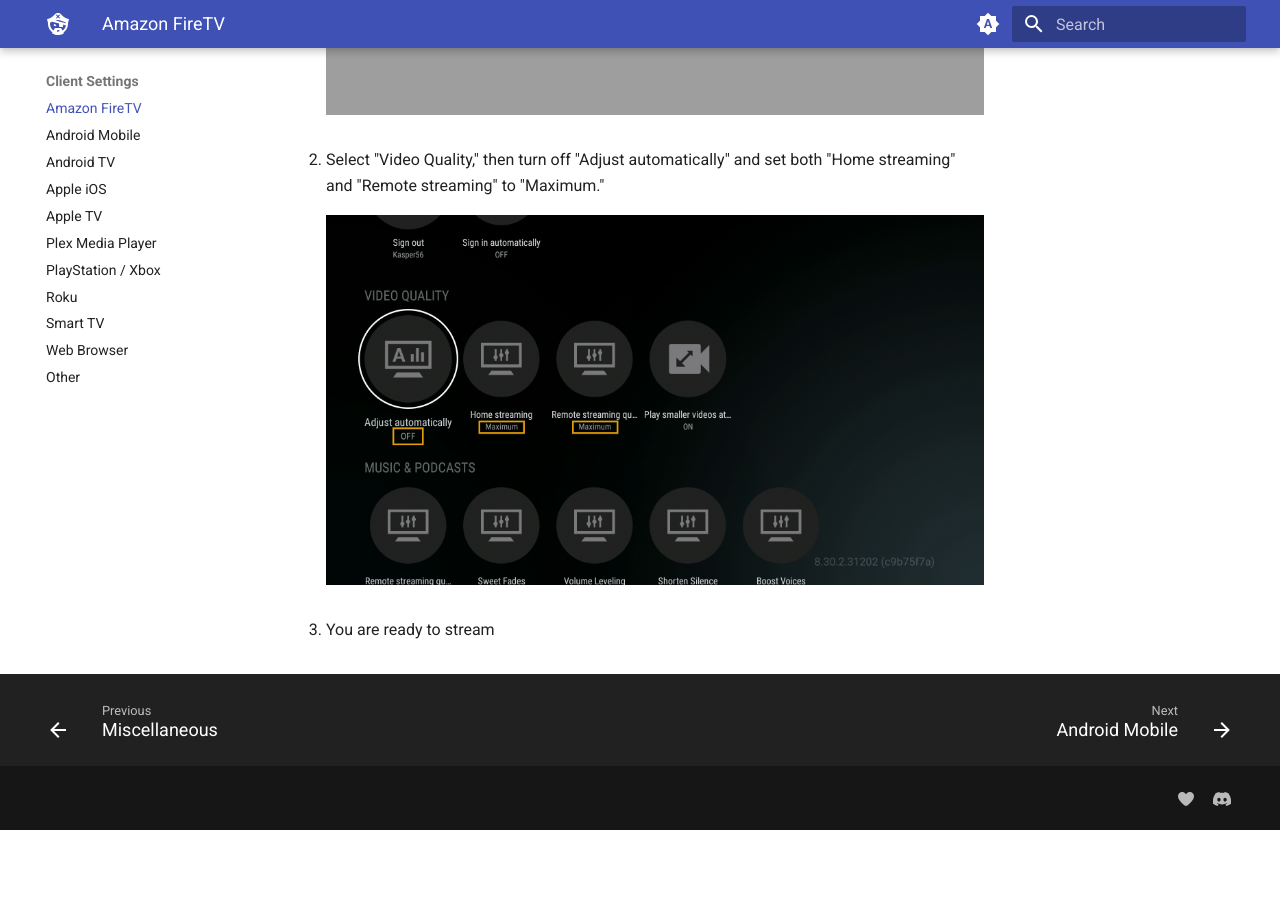
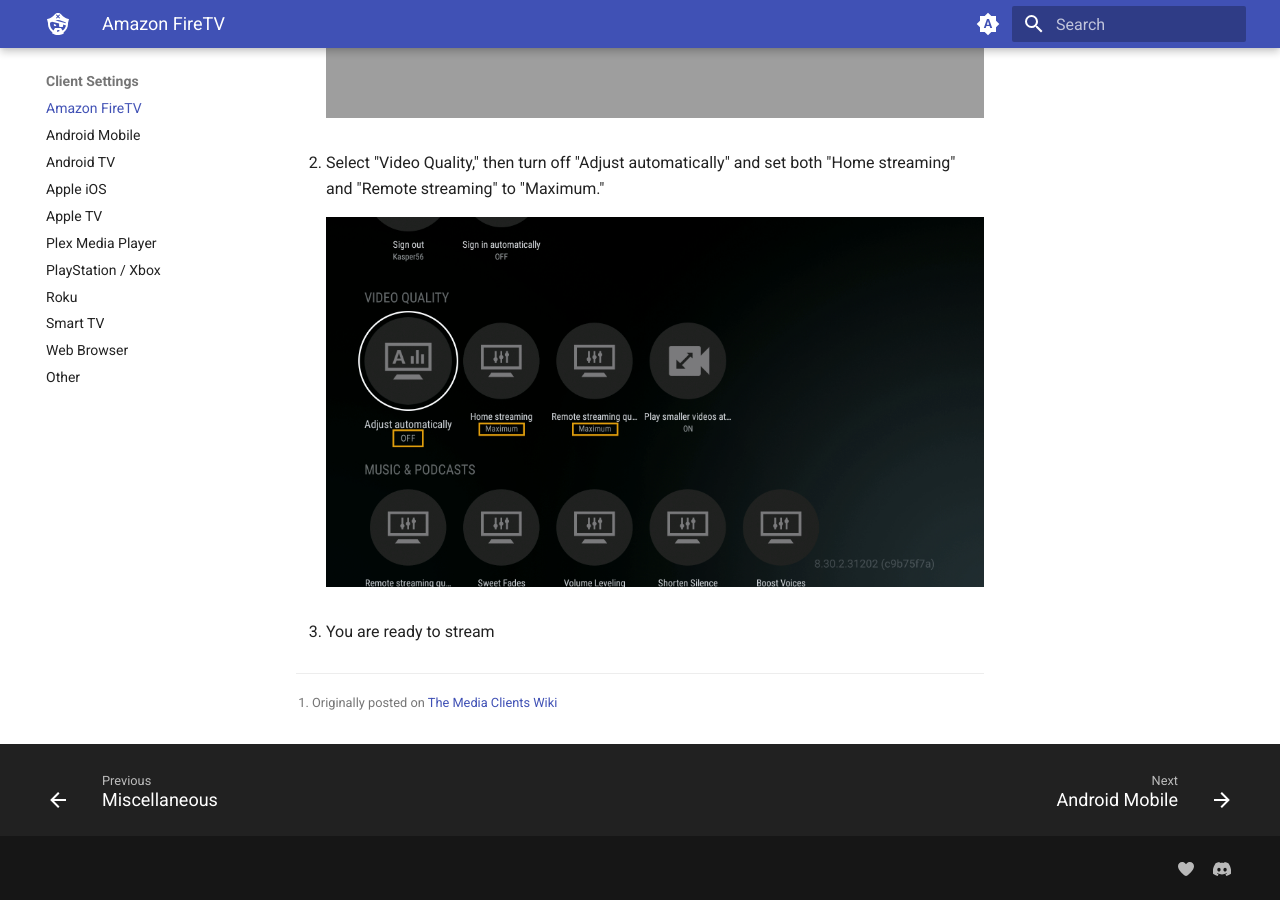
Before and after one commit to neomedia6989/docs-2, an MkDocs documentation site: the page built from docs/clients/firetv.md, in a window 1280 px wide and 900 px high, scrolled down 788 px. Built offline with MkDocs 1.6.1 and Material for MkDocs 9.7.7, drawn with Linux system fonts in a browser that asks for light colours; before the commit the page ends 1618 px from its top, so only the background shows below that; some of the changed lines change nothing that is shown.

Commit message:
Update firetv.md

```diff
--- a/docs/clients/firetv.md
+++ b/docs/clients/firetv.md
@@ -1,4 +1,4 @@
-# FireTV
+# FireTV[^1]
 
 Follow the steps below in order to change the Plex video quality settings on a FireTV device, such as a FireStick.
 
@@ -17,3 +17,5 @@
     </figure>
 
 3. You are ready to stream
+
+[^1]: Originally posted on [The Media Clients Wiki](https://mediaclients.wiki/)
```
